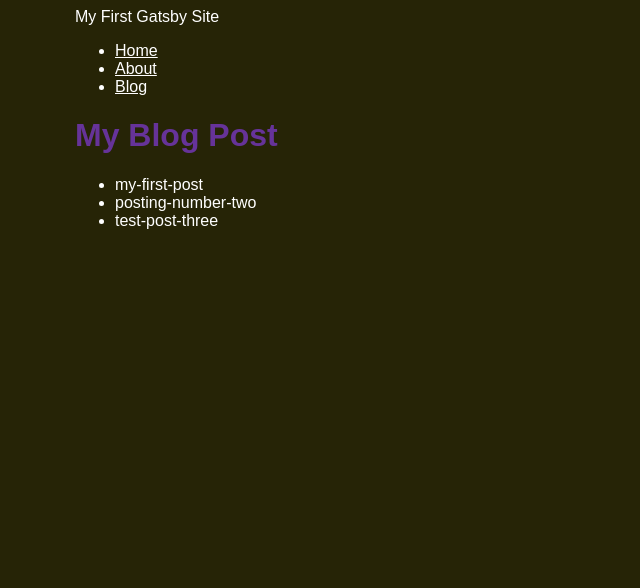
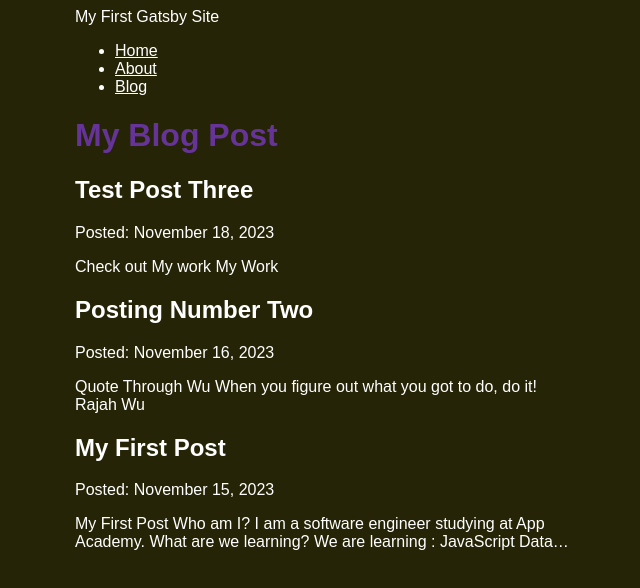
Before and after one commit to rajahwu/my-first-gatsby-site, a Gatsby site: page /blog in a window 1280 px wide. Shown: the whole page, without its empty margins (315-955 px from the left). Built offline with nearby package versions, Linux system fonts and the light colour scheme; Gatsby itself is replaced by a stand-in of ours.

Commit message:
Finished Gatsby Tutorial Part 5

```diff
--- a/blog/my-first-post.mdx
+++ b/blog/my-first-post.mdx
@@ -1,6 +1,6 @@
 ---
 title: "My First Post"
-date: "10-15-23"
+date: "November 15, 2023"
 slug: "my-first- post"
 ---
 # My First Post
--- a/blog/posting-number-two.mdx
+++ b/blog/posting-number-two.mdx
@@ -1,7 +1,7 @@
 ---
-title: "My First Post"
-date: "10-16-23"
-slug: "my-first- post"
+title: "Posting Number Two"
+date: "November 16, 2023"
+slug: "Posting Number Two"
 ---
 
 # Quote Through Wu
--- a/blog/test-post-three.mdx
+++ b/blog/test-post-three.mdx
@@ -1,7 +1,7 @@
 ---
-title: "My First Post"
-date: "10-16-23"
-slug: "my-first- post"
+title: "Test Post Three"
+date: "November 18, 2023"
+slug: "Test Post Three"
 ---
 
 # Check out My work
--- a/gatsby-config.js
+++ b/gatsby-config.js
@@ -16,5 +16,6 @@
         path: `${__dirname}/blog`,
       }
     },
+    "gatsby-plugin-mdx",
   ],
 };
--- a/package.json
+++ b/package.json
@@ -15,8 +15,10 @@
     "clean": "gatsby clean"
   },
   "dependencies": {
+    "@mdx-js/react": "^2.1.5",
     "gatsby": "^5.0.0",
     "gatsby-plugin-image": "^3.0.0",
+    "gatsby-plugin-mdx": "^5.0.0",
     "gatsby-plugin-sharp": "^5.0.0",
     "gatsby-source-filesystem": "^5.0.0",
     "react": "^18.2.0",
--- a/src/pages/blog.js
+++ b/src/pages/blog.js
@@ -4,29 +4,35 @@
 import Seo from '../components/seo';
 
 const BlogPage = ({ data }) => {
+
     return (
         <Layout pageTitle="My Blog Post">
-            <ul>
-                {
-                    data.allFile.nodes.map(node => (
-                        <li key={node.name}>
-                            {node.name}
-                        </li>
-                    ))
-                }
-            </ul>
+          {
+            data.allMdx.nodes.map((node) => (
+                <article key={node.id}>
+                    <h2>{node.frontmatter.title}</h2>
+                    <p>Posted: {node.frontmatter.date}</p>
+                    <p>{node.excerpt}</p>
+                </article>
+            ))
+          }
         </Layout>
     )
 }
 
 export const query = graphql`
-  query {
-    allFile {
-      nodes {
-        name
+query {
+  allMdx(sort: { frontmatter: { date: DESC }}) {
+    nodes {
+      frontmatter {
+        date
+        title
       }
+      id
+      excerpt
     }
   }
+}
 `
 
 export const Head = () => <Seo title="My Blog Post" />
```
Also changed, not shown: 1 other file.
